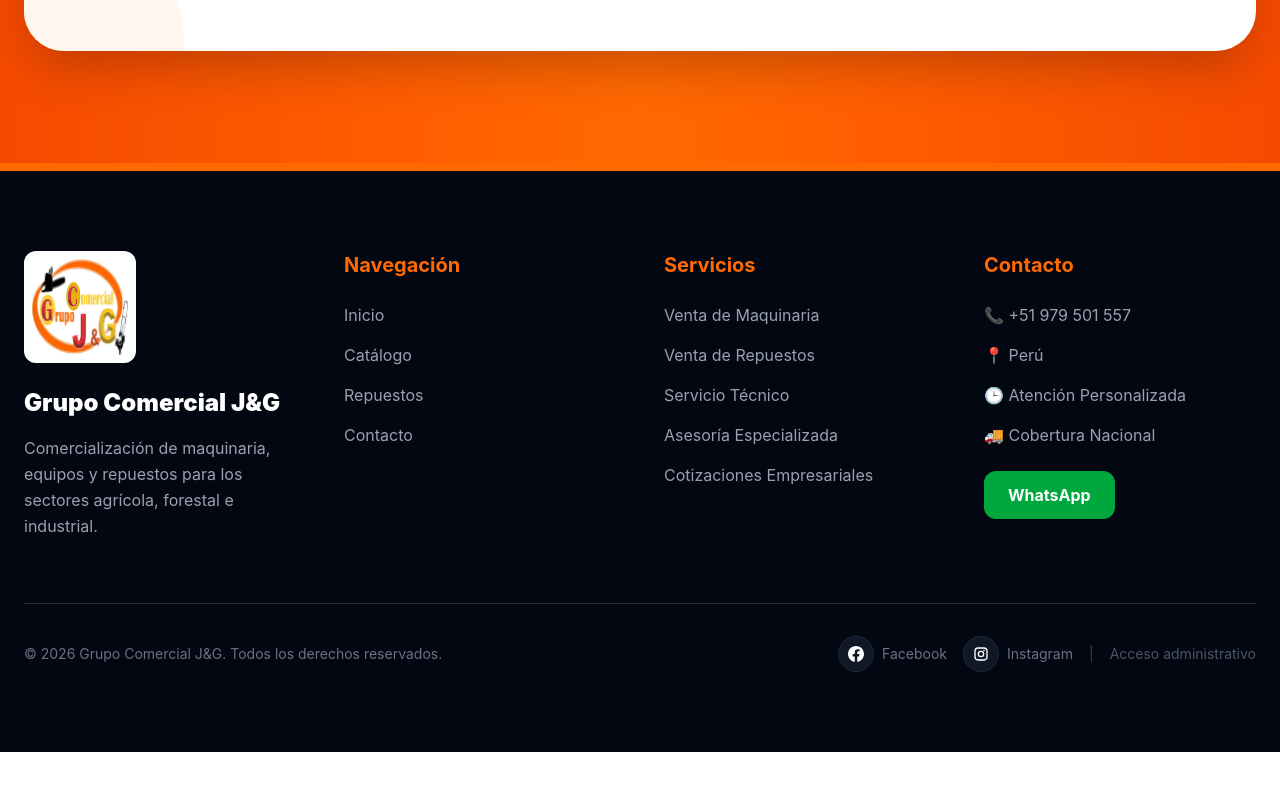
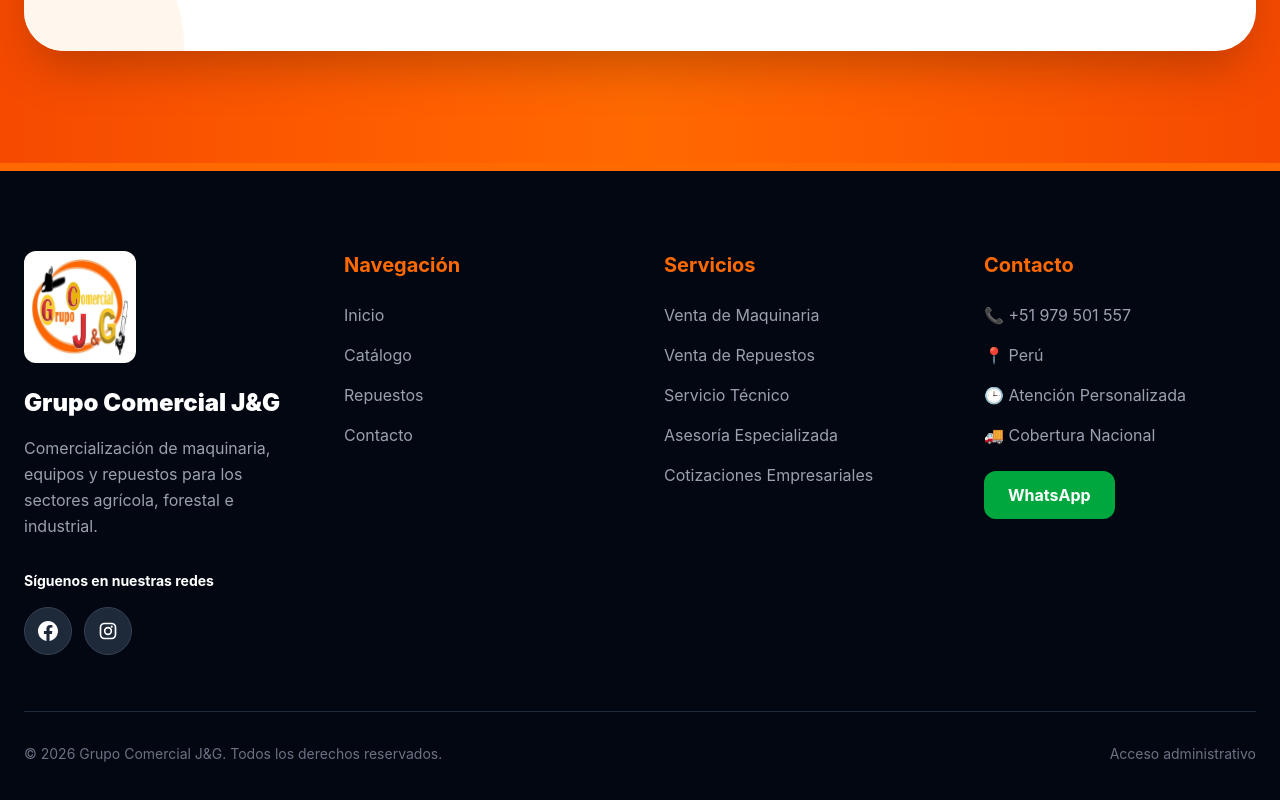
Before and after one commit to Je4n19/GrupoComercialJG-Frontend, a React (Vite) app: page / in a window 1280 px wide. Shown: the part 6871-7671 px from the top of the page. Before the commit the page ends 7623 px from the top, so only its background shows below. Built offline with nearby package versions, Linux system fonts and the light colour scheme; no server answers; the HTML template or start-up script is replaced by a standard one.

Commit message:
Agrega redes sociales debajo de descripcion en footer

```diff
--- a/src/Components/Footer.jsx
+++ b/src/Components/Footer.jsx
@@ -7,9 +7,11 @@ function Footer() {
       {/* Franja superior naranja */}
       <div className="h-2 bg-orange-500"></div>
 
-      <div className="max-w-7xl mx-auto px-6 py-20">
+      <div className="max-w-7xl mx-auto px-6 py-16 lg:py-20">
         <div className="grid sm:grid-cols-2 lg:grid-cols-4 gap-12">
-          {/* Empresa */}
+          {/* =========================
+              EMPRESA
+          ========================== */}
           <div>
             <img
               src={logoJ}
@@ -23,9 +25,80 @@ function Footer() {
               Comercialización de maquinaria, equipos y repuestos para los
               sectores agrícola, forestal e industrial.
             </p>
+
+            {/* REDES SOCIALES DEBAJO DE LA DESCRIPCIÓN */}
+            <div className="mt-8">
+              <h4 className="text-white font-bold text-sm mb-4">
+                Síguenos en nuestras redes
+              </h4>
+
+              <div className="flex items-center gap-3">
+                {/* FACEBOOK */}
+                <a
+                  href="https://www.facebook.com/p/Grupo-Comercial-JG-61572533279515/"
+                  target="_blank"
+                  rel="noopener noreferrer"
+                  aria-label="Facebook de Grupo Comercial J&G"
+                  title="Facebook"
+                  className="
+                    group
+                    w-12 h-12
+                    rounded-full
+                    bg-gray-800
+                    border border-gray-700
+                    flex items-center justify-center
+                    text-white
+                    hover:bg-[#1877F2]
+                    hover:border-[#1877F2]
+                    hover:-translate-y-1
+                    transition-all duration-300
+                  "
+                >
+                  <svg
+                    viewBox="0 0 24 24"
+                    className="w-5 h-5 fill-current"
+                    aria-hidden="true"
+                  >
+                    <path d="M24 12.073C24 5.405 18.627 0 12 0S0 5.405 0 12.073C0 18.099 4.388 23.094 10.125 24v-8.437H7.078v-3.49h3.047V9.413c0-3.025 1.792-4.697 4.533-4.697 1.313 0 2.686.236 2.686.236v2.974h-1.513c-1.491 0-1.956.931-1.956 1.887v2.26h3.328l-.532 3.49h-2.796V24C19.612 23.094 24 18.099 24 12.073z" />
+                  </svg>
+                </a>
+
+                {/* INSTAGRAM */}
+                <a
+                  href="https://www.instagram.com/grupocomercialjg/"
+                  target="_blank"
+                  rel="noopener noreferrer"
+                  aria-label="Instagram de Grupo Comercial J&G"
+                  title="Instagram"
+                  className="
+                    group
+                    w-12 h-12
+                    rounded-full
+                    bg-gray-800
+                    border border-gray-700
+                    flex items-center justify-center
+                    text-white
+                    hover:bg-pink-600
+                    hover:border-pink-600
+                    hover:-translate-y-1
+                    transition-all duration-300
+                  "
+                >
+                  <svg
+                    viewBox="0 0 24 24"
+                    className="w-5 h-5 fill-current"
+                    aria-hidden="true"
+                  >
+                    <path d="M7.75 2h8.5A5.76 5.76 0 0 1 22 7.75v8.5A5.76 5.76 0 0 1 16.25 22h-8.5A5.76 5.76 0 0 1 2 16.25v-8.5A5.76 5.76 0 0 1 7.75 2zm0 2A3.75 3.75 0 0 0 4 7.75v8.5A3.75 3.75 0 0 0 7.75 20h8.5A3.75 3.75 0 0 0 20 16.25v-8.5A3.75 3.75 0 0 0 16.25 4h-8.5zm8.75 1.5a1.25 1.25 0 1 1 0 2.5 1.25 1.25 0 0 1 0-2.5zM12 7a5 5 0 1 1 0 10 5 5 0 0 1 0-10zm0 2a3 3 0 1 0 0 6 3 3 0 0 0 0-6z" />
+                  </svg>
+                </a>
+              </div>
+            </div>
           </div>
 
-          {/* Navegación */}
+          {/* =========================
+              NAVEGACIÓN
+          ========================== */}
           <div>
             <h3 className="text-xl font-bold mb-6 text-orange-500">
               Navegación
@@ -67,7 +140,9 @@ function Footer() {
             </ul>
           </div>
 
-          {/* Servicios */}
+          {/* =========================
+              SERVICIOS
+          ========================== */}
           <div>
             <h3 className="text-xl font-bold mb-6 text-orange-500">
               Servicios
@@ -82,7 +157,9 @@ function Footer() {
             </ul>
           </div>
 
-          {/* Contacto */}
+          {/* =========================
+              CONTACTO
+          ========================== */}
           <div>
             <h3 className="text-xl font-bold mb-6 text-orange-500">Contacto</h3>
 
@@ -113,95 +190,23 @@ function Footer() {
           </div>
         </div>
 
-        {/* Línea inferior */}
-        <div className="border-t border-gray-800 mt-16 pt-8">
+        {/* =========================
+            FRANJA INFERIOR
+        ========================== */}
+        <div className="border-t border-gray-800 mt-14 pt-8">
           <div className="flex flex-col md:flex-row justify-between items-center gap-5">
             {/* Copyright */}
             <p className="text-gray-500 text-sm text-center md:text-left">
               © 2026 Grupo Comercial J&G. Todos los derechos reservados.
             </p>
 
-            {/* Redes sociales + acceso administrativo */}
-            <div className="flex flex-wrap justify-center items-center gap-4 text-sm">
-              {/* Facebook */}
-              <a
-                href="https://www.facebook.com/p/Grupo-Comercial-JG-61572533279515/"
-                target="_blank"
-                rel="noopener noreferrer"
-                aria-label="Facebook de Grupo Comercial J&G"
-                title="Facebook"
-                className="group flex items-center gap-2 text-gray-500 hover:text-white transition"
-              >
-                <span
-                  className="
-                    w-9 h-9
-                    rounded-full
-                    bg-gray-900
-                    border border-gray-800
-                    flex items-center justify-center
-                    group-hover:bg-[#1877F2]
-                    group-hover:border-[#1877F2]
-                    group-hover:-translate-y-0.5
-                    transition-all duration-300
-                  "
-                >
-                  <svg
-                    viewBox="0 0 24 24"
-                    className="w-4 h-4 fill-white"
-                    aria-hidden="true"
-                  >
-                    <path d="M24 12.073C24 5.405 18.627 0 12 0S0 5.405 0 12.073C0 18.099 4.388 23.094 10.125 24v-8.437H7.078v-3.49h3.047V9.413c0-3.025 1.792-4.697 4.533-4.697 1.313 0 2.686.236 2.686.236v2.974h-1.513c-1.491 0-1.956.931-1.956 1.887v2.26h3.328l-.532 3.49h-2.796V24C19.612 23.094 24 18.099 24 12.073z" />
-                  </svg>
-                </span>
-
-                <span>Facebook</span>
-              </a>
-
-              {/* Instagram */}
-              <a
-                href="https://www.instagram.com/grupocomercialjg/"
-                target="_blank"
-                rel="noopener noreferrer"
-                aria-label="Instagram de Grupo Comercial J&G"
-                title="Instagram"
-                className="group flex items-center gap-2 text-gray-500 hover:text-white transition"
-              >
-                <span
-                  className="
-                    w-9 h-9
-                    rounded-full
-                    bg-gray-900
-                    border border-gray-800
-                    flex items-center justify-center
-                    group-hover:bg-pink-600
-                    group-hover:border-pink-600
-                    group-hover:-translate-y-0.5
-                    transition-all duration-300
-                  "
-                >
-                  <svg
-                    viewBox="0 0 24 24"
-                    className="w-4 h-4 fill-white"
-                    aria-hidden="true"
-                  >
-                    <path d="M7.75 2h8.5A5.76 5.76 0 0 1 22 7.75v8.5A5.76 5.76 0 0 1 16.25 22h-8.5A5.76 5.76 0 0 1 2 16.25v-8.5A5.76 5.76 0 0 1 7.75 2zm0 2A3.75 3.75 0 0 0 4 7.75v8.5A3.75 3.75 0 0 0 7.75 20h8.5A3.75 3.75 0 0 0 20 16.25v-8.5A3.75 3.75 0 0 0 16.25 4h-8.5zm8.75 1.5a1.25 1.25 0 1 1 0 2.5 1.25 1.25 0 0 1 0-2.5zM12 7a5 5 0 1 1 0 10 5 5 0 0 1 0-10zm0 2a3 3 0 1 0 0 6 3 3 0 0 0 0-6z" />
-                  </svg>
-                </span>
-
-                <span>Instagram</span>
-              </a>
-
-              {/* Separador */}
-              <span className="hidden sm:block text-gray-700">|</span>
-
-              {/* Login admin */}
-              <Link
-                to="/login"
-                className="text-gray-600 hover:text-orange-500 transition"
-              >
-                Acceso administrativo
-              </Link>
-            </div>
+            {/* Acceso administrativo */}
+            <Link
+              to="/login"
+              className="text-gray-500 hover:text-orange-500 text-sm transition"
+            >
+              Acceso administrativo
+            </Link>
           </div>
         </div>
       </div>
```
